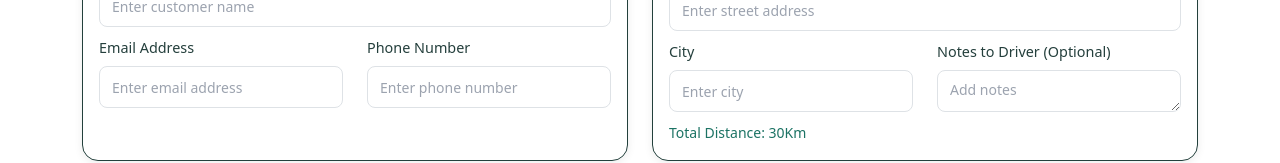
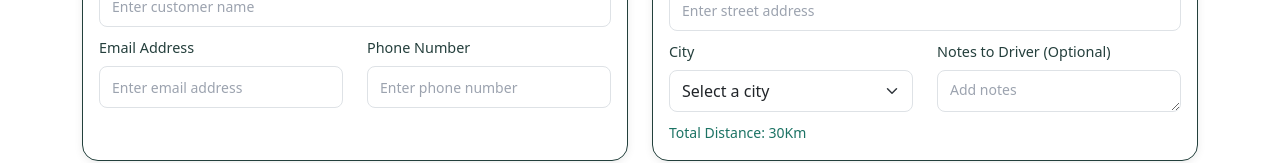
Before and after one commit to asabry18/shippix-frontend, a React (Vite) app: page /create-order in a window 1280 px wide. Shown: the part 261-424 px from the top of the page. Built offline with nearby package versions, Linux system fonts and the light colour scheme.

Commit message:
fix: add missing validation on mail & change city input to be list

```diff
--- a/src/pages/createOrder/CreateOrder.tsx
+++ b/src/pages/createOrder/CreateOrder.tsx
@@ -29,7 +29,17 @@ const CreateOrder: React.FC = () => {
 
   const [validationErrors, setValidationErrors] = useState<{[key: string]: string}>({});
 
-  const handleInputChange = (e: React.ChangeEvent<HTMLInputElement | HTMLTextAreaElement>) => {
+  const egyptianCities = [
+    'Cairo',
+    'Alexandria',
+    'Giza',
+    'Sharkia',
+    'Dakahlia',
+    'Qalyubia',
+    'Beheira',
+  ];
+
+  const handleInputChange = (e: React.ChangeEvent<HTMLInputElement | HTMLTextAreaElement | HTMLSelectElement>) => {
     const { name, value } = e.target;
     setFormData(prev => ({
       ...prev,
@@ -118,6 +128,21 @@ const CreateOrder: React.FC = () => {
     return '';
   };
 
+  const validateEmailAddress = (email: string): string => {
+    if (!email || email.trim() === '') {
+      return 'Email Address must not be blank.';
+    }
+    if (email[0] === ' ') {
+      return 'Email Address first character cannot have space.';
+    }
+
+    if (! /^[^\s@]+@[^\s@]+\.[^\s@]+$/.test(email.trim())) {
+      return 'Email Address must be in valid email format (e.g., user@domain.com).';
+    }
+
+    return '';
+  };
+
   const validateDeliveryAddress = (address: string): string => {
     if (!address || address.trim() === '') {
       return 'Delivery Address must not be blank.';
@@ -156,6 +181,9 @@ const CreateOrder: React.FC = () => {
 
     const customerNameError = validateCustomerName(formData.customerName);
     if (customerNameError) errors.customerName = customerNameError;
+
+    const emailError = validateEmailAddress(formData.emailAddress);
+    if (emailError) errors.emailAddress = emailError;
 
     const phoneError = validatePhoneNumber(formData.phoneNumber);
     if (phoneError) errors.phoneNumber = phoneError;
@@ -247,9 +275,15 @@ const CreateOrder: React.FC = () => {
                           name="emailAddress"
                           value={formData.emailAddress}
                           onChange={handleInputChange}
+                          onBlur={handleInputBlur}
                           placeholder="Enter email address"
-                          className="form-control-custom rounded-3 py-2"
+                          className={`form-control-custom rounded-3 py-2 ${validationErrors.emailAddress ? 'is-invalid' : ''}`}
                         />
+                        {validationErrors.emailAddress && (
+                          <div className="invalid-feedback d-block">
+                            {validationErrors.emailAddress}
+                          </div>
+                        )}
                       </Form.Group>
                     </Col>
                     <Col md={6}>
@@ -311,14 +345,19 @@ const CreateOrder: React.FC = () => {
                     <Col md={6}>
                       <Form.Group className="mb-2">
                         <Form.Label>City</Form.Label>
-                        <Form.Control
-                          type="text"
+                        <Form.Select
                           name="city"
                           value={formData.city}
                           onChange={handleInputChange}
-                          placeholder="Enter city"
                           className="form-control-custom rounded-3 py-2"
-                        />
+                        >
+                          <option value="">Select a city</option>
+                          {egyptianCities.map((city) => (
+                            <option key={city} value={city}>
+                              {city}
+                            </option>
+                          ))}
+                        </Form.Select>
                       </Form.Group>
                     </Col>
                     <Col md={6}>
```
